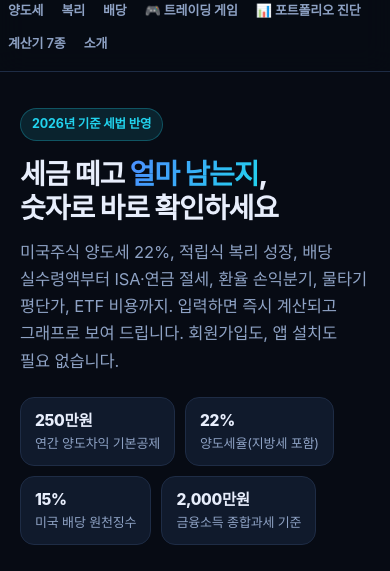
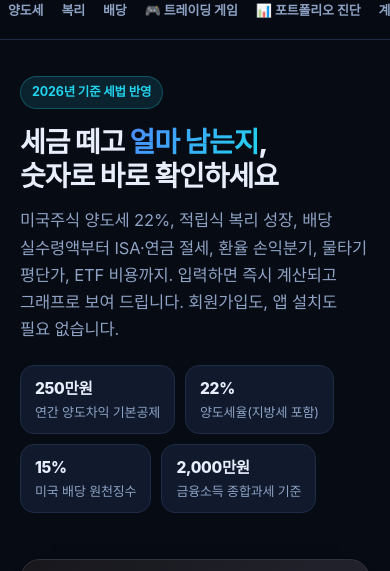
Before and after one commit to ant-econ/ant-econ.github.io, a plain HTML site: page index.html in a window 390 px wide. Shown: the part 54-625 px from the top of the page. Drawn offline with Linux system fonts and the light colour scheme.

Commit message:
style: 모바일 헤더에서 메뉴가 여러 줄로 접히지 않고 한 줄 가로 스크롤되도록 수정(전 페이지 공통)

```diff
--- a/assets/style.css
+++ b/assets/style.css
@@ -214,7 +214,9 @@ footer.site .fine{line-height:1.7;font-size:12.5px;max-width:760px}
   header.site .bar{height:auto;flex-wrap:wrap;padding:9px 0;row-gap:6px}
   .brand{font-size:15.5px}
   .brand .dot{width:23px;height:23px;border-radius:8px;font-size:12.5px}
-  nav.top{order:3;flex:1 0 100%;margin-left:0;gap:2px;overflow-x:auto;padding-bottom:2px}
+  nav.top{order:3;flex:1 0 100%;margin-left:0;gap:2px;overflow-x:auto;padding-bottom:4px;flex-wrap:nowrap;-webkit-overflow-scrolling:touch;scrollbar-width:none}
+  nav.top::-webkit-scrollbar{display:none}
+  .brand{white-space:nowrap;flex:0 0 auto}
   nav.top a{font-size:13px;padding:5px 8px;white-space:nowrap}
   .themebtn{margin-left:auto;width:34px;height:34px;border-radius:10px}
 }
```
